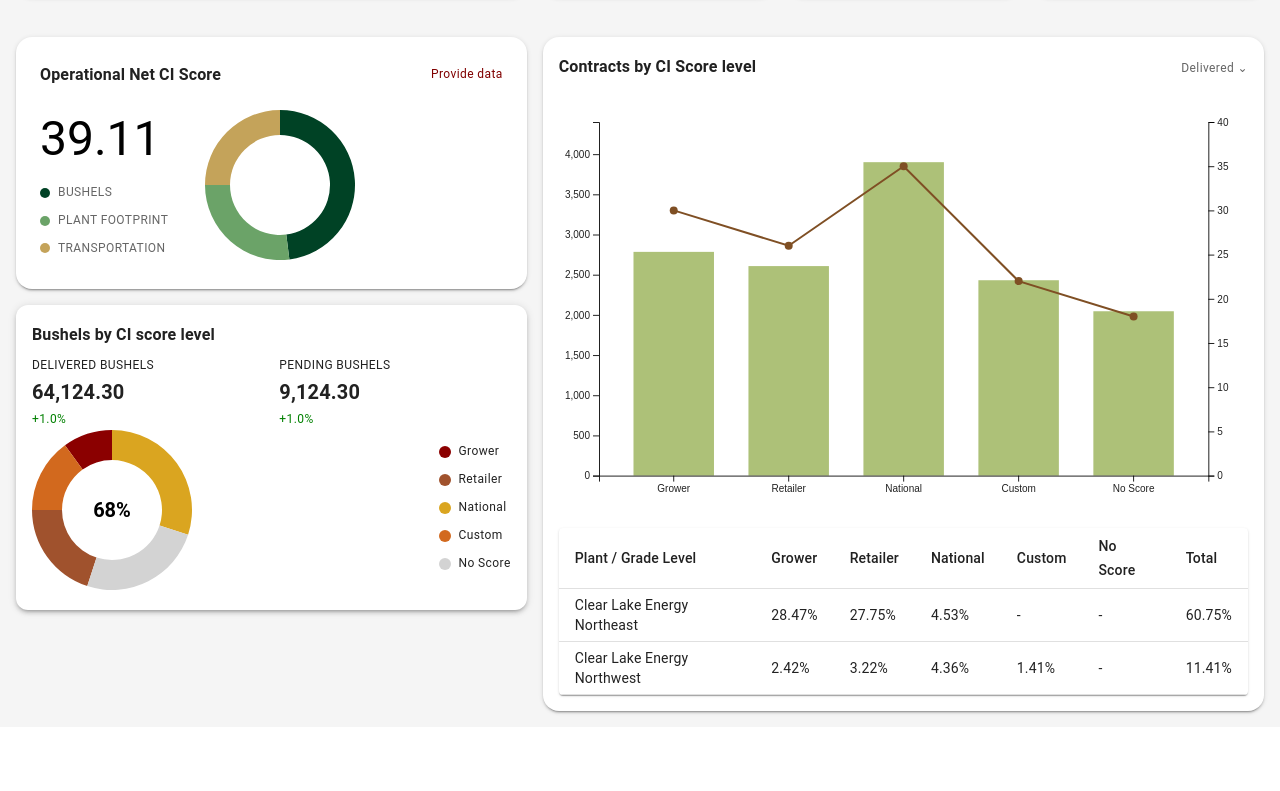
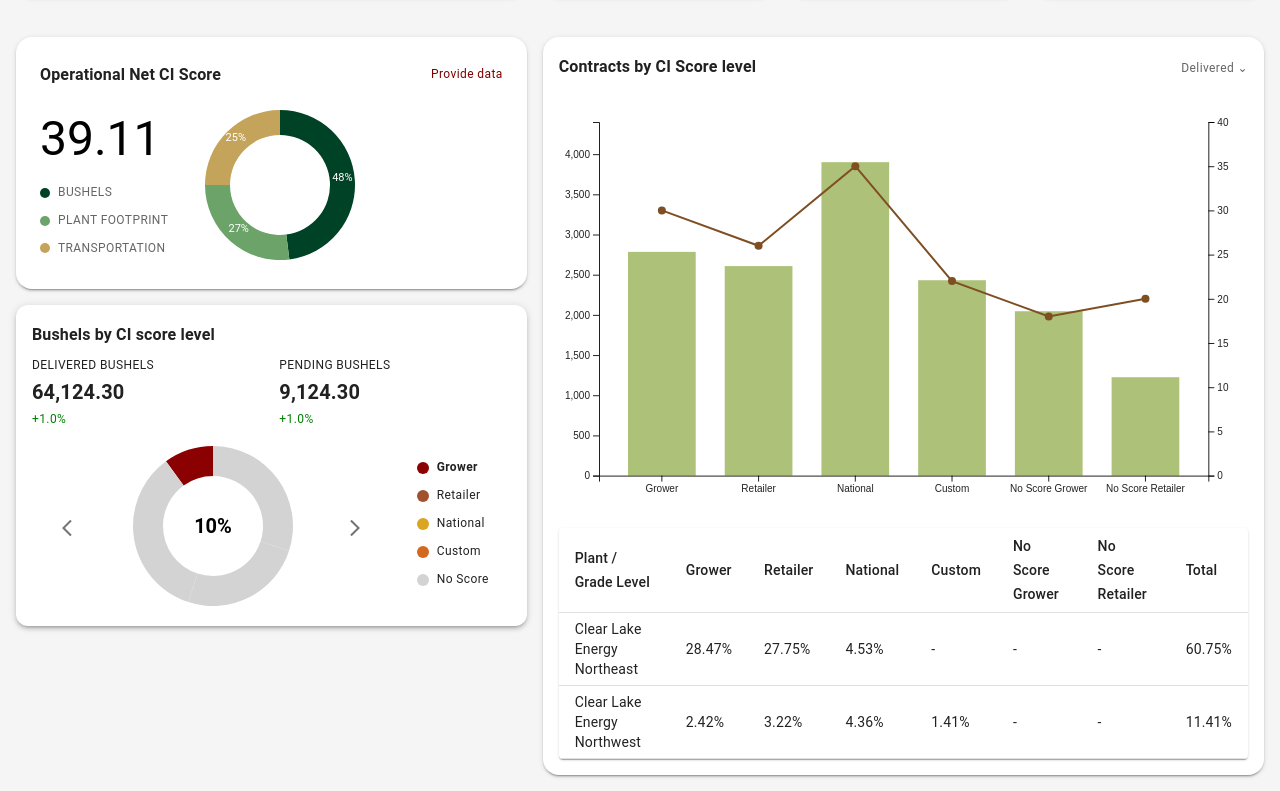
Before and after one commit to venky1112r/gage-Project, a React (Vite) app: page /dashboard in a window 1280 px wide. Shown: the part 394-1185 px from the top of the page. Before the commit the page ends 1121 px from the top, so only its background shows below. Built offline with nearby package versions, Linux system fonts and the light colour scheme.

Commit message:
Alignment and minor change in all card components.

```diff
--- a/src/components/BushelsByCIScoreCard.jsx
+++ b/src/components/BushelsByCIScoreCard.jsx
@@ -1,6 +1,7 @@
-import React, { useEffect, useRef } from 'react';
+import React, { useEffect, useRef, useState } from 'react';
 import * as d3 from 'd3';
-import { Box, Typography, Paper, Grid, Divider } from '@mui/material';
+import { Box, Typography, Paper, Grid, IconButton } from '@mui/material';
+import { ArrowBackIos, ArrowForwardIos } from '@mui/icons-material';
 
 const pieData = [
   { label: 'Grower', value: 10, color: '#8B0000' },
@@ -12,10 +13,11 @@ const pieData = [
 
 const BushelsByCIScoreCard = () => {
   const ref = useRef();
+  const [currentIndex, setCurrentIndex] = useState(0);
 
   useEffect(() => {
     drawChart();
-  }, []);
+  }, [currentIndex]);
 
   const drawChart = () => {
     const width = 160;
@@ -40,7 +42,7 @@ const BushelsByCIScoreCard = () => {
 
     arcs.append('path')
       .attr('d', arc)
-      .attr('fill', d => d.data.color);
+      .attr('fill', (d, i) => i === currentIndex ? d.data.color : '#D3D3D3');
 
     // Center text
     svg.append("text")
@@ -48,7 +50,15 @@ const BushelsByCIScoreCard = () => {
       .attr("dy", "0.35em")
       .style("font-size", "20px")
       .style("font-weight", "bold")
-      .text("68%");
+      .text(`${pieData[currentIndex].value}%`);
+  };
+
+  const handleNext = () => {
+    setCurrentIndex((prevIndex) => (prevIndex + 1) % pieData.length);
+  };
+
+  const handlePrevious = () => {
+    setCurrentIndex((prevIndex) => (prevIndex - 1 + pieData.length) % pieData.length);
   };
 
   return (
@@ -70,11 +80,23 @@ const BushelsByCIScoreCard = () => {
         </Grid>
       </Grid>
 
-      {/* <Divider sx={{ my: 2 }} /> */}
-
-      <Box display="flex" flexDirection={{ xs: 'row', md: 'row' }} justifyContent="space-between" alignItems="center">
+      <Box
+        display="flex"
+        flexDirection={{ xs: 'row', md: 'row' }}
+        justifyContent="space-around"
+        alignItems="center"
+        mt={2}
+      >
+        <IconButton onClick={handlePrevious}>
+          <ArrowBackIos fontSize="small" />
+        </IconButton>
 
         <Box ref={ref} />
+
+        <IconButton onClick={handleNext}>
+          <ArrowForwardIos fontSize="small" />
+        </IconButton>
+
         <Box>
           {pieData.map((item, i) => (
             <Box key={i} display="flex" alignItems="center" mb={1}>
@@ -87,7 +109,12 @@ const BushelsByCIScoreCard = () => {
                   mr: 1,
                 }}
               />
-              <Typography variant="caption">{item.label}</Typography>
+              <Typography
+                variant="caption"
+                fontWeight={i === currentIndex ? 'bold' : 'normal'}
+              >
+                {item.label}
+              </Typography>
             </Box>
           ))}
         </Box>
--- a/src/components/ContractsByCIScoreCard.jsx
+++ b/src/components/ContractsByCIScoreCard.jsx
@@ -8,7 +8,8 @@ const data = [
   { grade: 'Retailer', bushels: 2607, ciScore: 26 },
   { grade: 'National', bushels: 3900, ciScore: 35 },
   { grade: 'Custom', bushels: 2431, ciScore: 22 },
-  { grade: 'No Score', bushels: 2045, ciScore: 18 },
+  { grade: 'No Score Grower', bushels: 2045, ciScore: 18 },
+  { grade: 'No Score Retailer', bushels: 1224, ciScore: 20 },
 ];
 
 const ContractsByCIScoreCard = () => {
--- a/src/components/DeliveryTable.jsx
+++ b/src/components/DeliveryTable.jsx
@@ -3,8 +3,8 @@ import { Box, Table, TableBody, TableCell, TableContainer, TableHead, TableRow,
 
 const DeliveryTable = () => {
   const rows = [
-    { plant: "Clear Lake Energy Northeast", grower: "28.47%", retailer: "27.75%", national: "4.53%", custom: "-", noScore: "-", total: "60.75%" },
-    { plant: "Clear Lake Energy Northwest", grower: "2.42%", retailer: "3.22%", national: "4.36%", custom: "1.41%", noScore: "-", total: "11.41%" },
+    { plant: "Clear Lake Energy Northeast", grower: "28.47%", retailer: "27.75%", national: "4.53%", custom: "-", noScoreGrower: "-", noScoreRetailer: "-", total: "60.75%" },
+    { plant: "Clear Lake Energy Northwest", grower: "2.42%", retailer: "3.22%", national: "4.36%", custom: "1.41%", noScoreGrower: "-", noScoreRetailer: "-", total: "11.41%" },
     // ... other rows
   ];
 
@@ -19,7 +19,8 @@ const DeliveryTable = () => {
               <TableCell>Retailer</TableCell>
               <TableCell>National</TableCell>
               <TableCell>Custom</TableCell>
-              <TableCell>No Score</TableCell>
+              <TableCell>No Score Grower</TableCell>
+              <TableCell>No Score Retailer</TableCell>
               <TableCell>Total</TableCell>
             </TableRow>
           </TableHead>
@@ -31,7 +32,8 @@ const DeliveryTable = () => {
                 <TableCell>{row.retailer}</TableCell>
                 <TableCell>{row.national}</TableCell>
                 <TableCell>{row.custom}</TableCell>
-                <TableCell>{row.noScore}</TableCell>
+                <TableCell>{row.noScoreGrower}</TableCell>
+                <TableCell>{row.noScoreRetailer}</TableCell>
                 <TableCell>{row.total}</TableCell>
               </TableRow>
             ))}
--- a/src/components/DonutChart.jsx
+++ b/src/components/DonutChart.jsx
@@ -13,7 +13,7 @@ const DonutChart = ({ data, width = 160, height = 160, innerRadius = 50, outerRa
 
     const color = d3.scaleOrdinal()
       .domain(data.map(d => d.label))
-      .range(['#004225', '#6BA368', '#C4A35A']); // Bushes, Footprint, Transport
+      .range(['#004225', '#6BA368', '#C4A35A']); // Bushels, Footprint, Transport
 
     const arcs = pie(data);
 
@@ -28,15 +28,15 @@ const DonutChart = ({ data, width = 160, height = 160, innerRadius = 50, outerRa
       .attr('fill', d => color(d.data.label));
 
     // Optional: Add labels inside slices
-    // g.selectAll('text')
-    //   .data(arcs)
-    //   .enter()
-    //   .append('text')
-    //   .attr('transform', d => `translate(${arc.centroid(d)})`)
-    //   .attr('text-anchor', 'middle')
-    //   .text(d => `${d.data.value}%`)
-    //   .style('font-size', 10)
-    //   .style('fill', '#fff');
+    g.selectAll('text')
+      .data(arcs)
+      .enter()
+      .append('text')
+      .attr('transform', d => `translate(${arc.centroid(d)})`)
+      .attr('text-anchor', 'middle')
+      .text(d => `${d.data.value}%`)
+      .style('font-size', 11)
+      .style('fill', '#fff');
 
   }, [data, width, height, innerRadius, outerRadius]);
 
```
